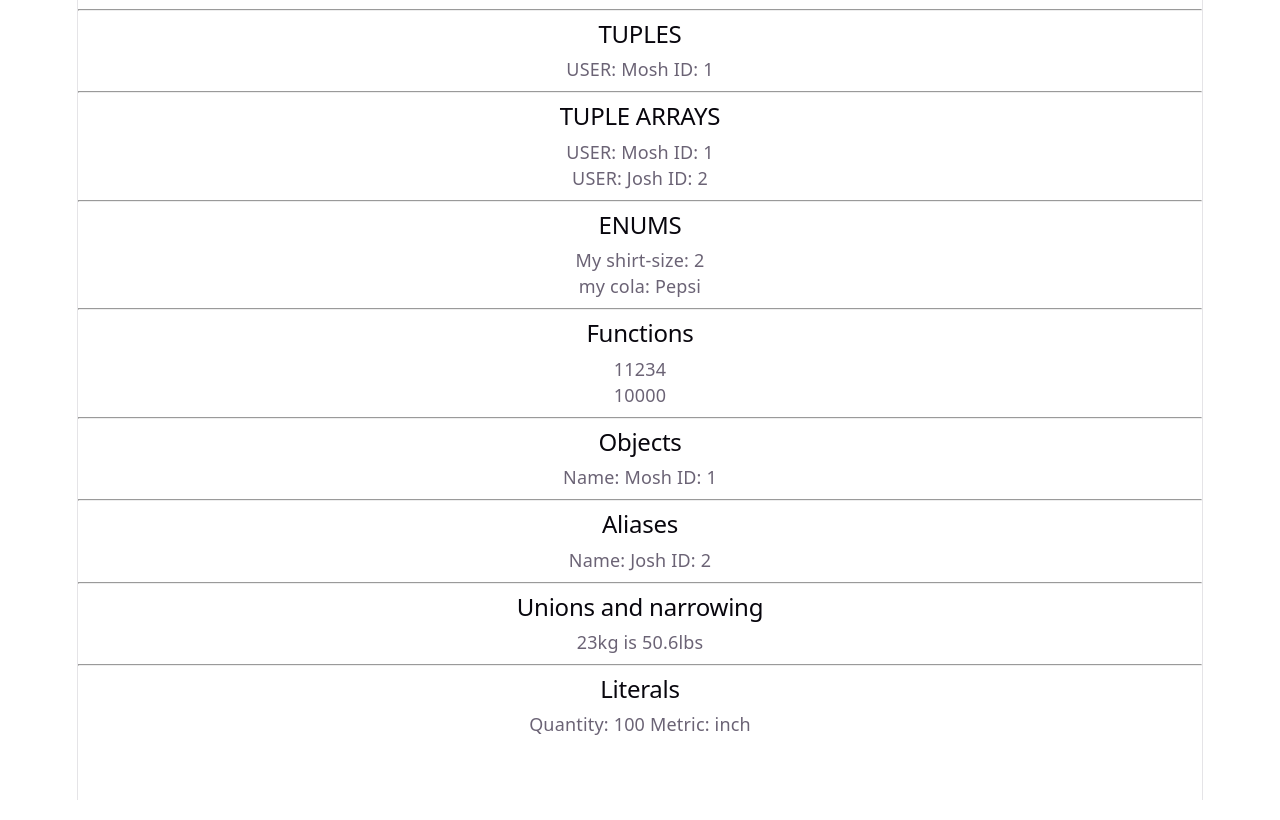
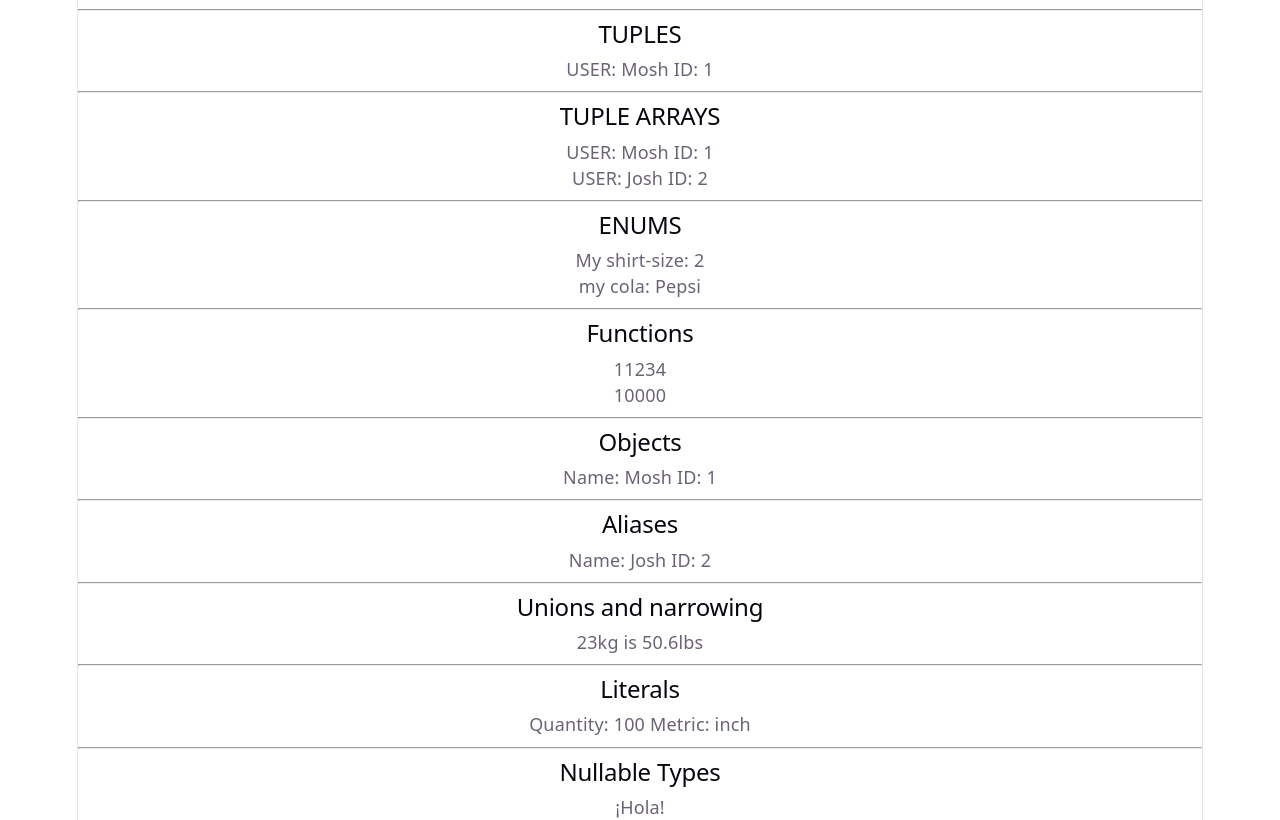
Before and after one commit to joshua-levan/typeScript-Lessons, a React (Vite) app: page / in a window 1280 px wide. Built offline with nearby package versions, Linux system fonts and the light colour scheme.

Commit message:
Mosh video Nullable Types

```diff
--- a/src/assets/ts-practice/TSPracticeVideo.tsx
+++ b/src/assets/ts-practice/TSPracticeVideo.tsx
@@ -71,6 +71,9 @@ let quatity: Quantity = 100
 type Metric = 'cm' | 'inch'
 let metric: Metric = 'inch'
 
+//Nullable Types
+const greet = (name: string | null | undefined): string => name ? name.toUpperCase() : '¡Hola!'
+
 const TSPracticeVideo = () => {
   return (
     <div>
@@ -102,6 +105,8 @@ const TSPracticeVideo = () => {
         <hr /><h2>Literals</h2>
         <p>Quantity: {quatity} Metric: {metric}</p>
 
+        <hr /><h2>Nullable Types</h2>
+        <p>{greet(null)}</p>
     </div>
 
   )
```
